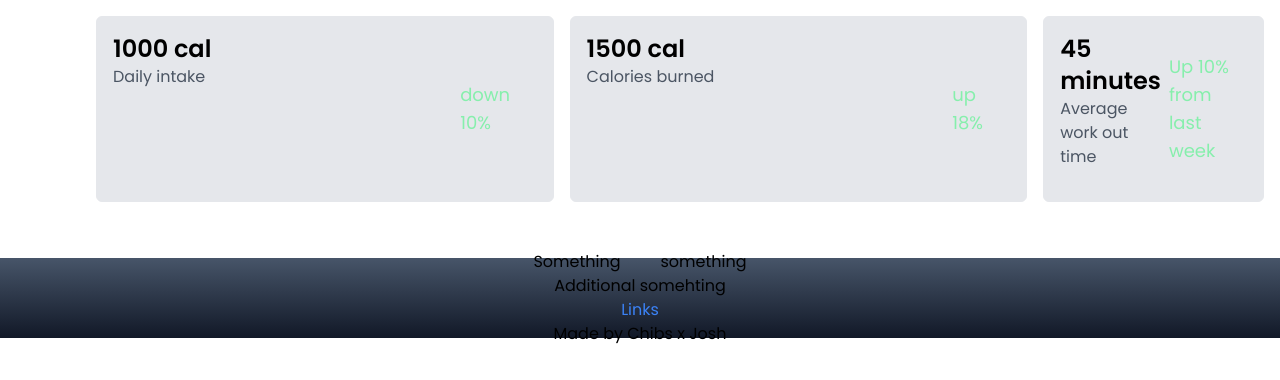
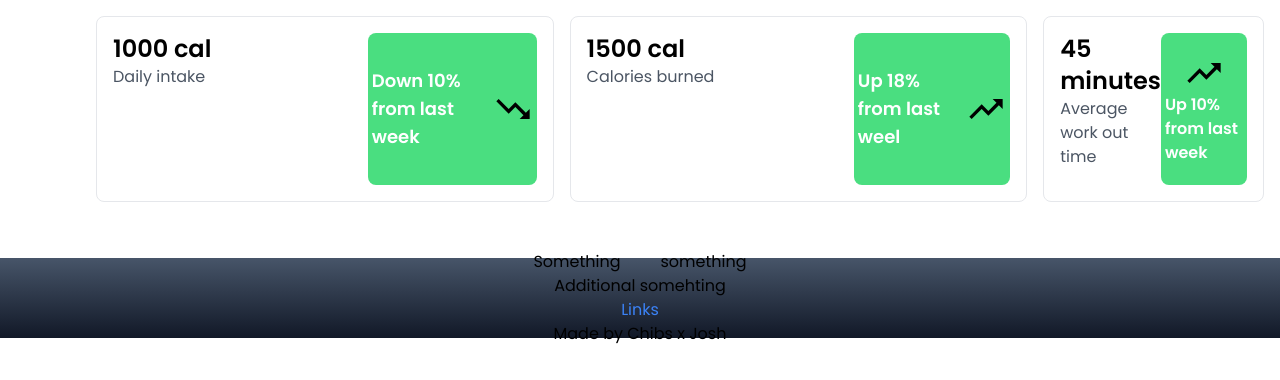
Before and after one commit to JoshuaIsikwe/ai-gym, a Next.js app: page /components/Topcards in a window 1280 px wide. Shown: the top 380 px of the page. Built offline with nearby package versions, Linux system fonts and the light colour scheme.

Commit message:
Dashboard

```diff
--- a/pages/Dashboard/index.jsx
+++ b/pages/Dashboard/index.jsx
@@ -6,13 +6,13 @@ import Charts from '../components/Charts'
 
 const index = () => {
   return (
-   <main className=''>
+   <main className='bg-gray-700 min-h-screen'>
     <p>Lorem ipsum dolor sit amet.</p>
     <Sidebar/>
     <Topcards/>
 
-    <div className='p-4 grid md:grid-cols-3 grid-cols-1 gap-4'>
-      <Charts/>
+    <div className='p-4 ml-20 grid md:grid-cols-3 grid-cols-1 gap-4 bg-'>
+
     </div>
    </main>
 
--- a/pages/components/Navbar.jsx
+++ b/pages/components/Navbar.jsx
@@ -12,7 +12,7 @@ const Navbar = props=> {
       <div className="flex sticky item-center justify-between z-50 top-0 w-full py-5">
           <div className="flex item-center justify-between mx-auto w-5/6">
             <div className="flex item-center justify-between w-full gap-16">
-              <Image src={logo} width={40} alt='logo' />
+              <div className='bg-white rounded-2xl'><Image src={logo} width={40} alt='logo' /></div>
 
               <div className="flex font-bold text-violet-500 item-center justify-between w-full">
                 <div className="item-center hidden justify-between gap-8 text-sm md:flex">
--- a/pages/components/Topcards.jsx
+++ b/pages/components/Topcards.jsx
@@ -1,33 +1,37 @@
 import React from 'react'
+import {MdTrendingDown, MdTrendingUp} from 'react-icons/md'
 
 const Topcards = () => {
   return (
     <div className='ml-20 grid lg:grid-cols-5 gap-4 p-4'>
-        <div className='lg:col-span-2 col-span-1 bg-gray-200 flex justify-between w-full border p-4 rounded-md'>
+        <div className='lg:col-span-2 col-span-1 bg-white flex justify-between w-full border p-4 rounded-lg'>
             <div className='flex flex-col w-full pb-4'>
                 <p className='text-2xl font-bold'>1000 cal</p>
                 <p className='text-gray-600'>Daily intake</p>
             </div>
-            <p className='bg-green-20 flex justify-center items-center p-2 rounded-lg'>
-                <span className='text-green-300 text-lg'> down 10%</span>
+            <p className='bg-green-400 flex justify-center items-center p-1 rounded-lg'>
+                <span className='text-white text-lg font-bold'> Down 10% from last week</span>
+                <span className=''><MdTrendingDown size={40}/></span>
             </p>
         </div>
-        <div className='lg:col-span-2 col-span-1 bg-gray-200 flex justify-between w-full border p-4 rounded-md'>
+        <div className='lg:col-span-2 col-span-1 bg-white flex justify-between w-full border p-4 rounded-lg'>
             <div className='flex flex-col w-full pb-4'>
                 <p className='text-2xl font-bold'>1500 cal</p>
                 <p className='text-gray-600'>Calories burned</p>
             </div>
-            <p className='bg-green-20 flex justify-center items-center p-2 rounded-lg'>
-                <span className='text-green-300 text-lg'>up 18%</span>
+            <p className='bg-green-400 flex justify-center items-center p-1 rounded-lg'>
+                <span className='text-white text-lg font-bold'>Up 18% from last weel</span>
+                <span className=''><MdTrendingUp size={40}/></span>
             </p>
         </div>
-        <div className='bg-gray-200 flex justify-between w-full border p-4 rounded-md'>
+        <div className='bg-white flex justify-between w-full border p-4 rounded-lg'>
             <div className='flex flex-col w-full pb-4'>
                 <p className='text-2xl font-bold'>45 minutes</p>
                 <p className='text-gray-600'>Average work out time</p>
             </div>
-            <p className='bg-green-20 flex justify-center items-center p-2 rounded-lg'>
-                <span className='text-green-300 text-lg'>Up 10% from last week</span>
+            <p className='bg-green-400 flex flex-col justify-center items-center p-1 rounded-lg'>
+                <span className=''><MdTrendingUp size={40}/></span>
+                <span className='text-white text-md font-bold'>Up 10% from last week</span>
             </p>
         </div>
     </div>
--- a/tailwind.config.js
+++ b/tailwind.config.js
@@ -10,6 +10,12 @@ module.exports = {
       backgroundImage: {
         'contact-bg': "url('/illustrations/safe-gym-return.jpg')",
       },
+      height:{
+        'h-v5': '50vh',
+        'h-v7': '70vh',
+        'h-v8': '80vh',
+        'h-v9': '90vh',
+      }
     },
   },
   plugins: [],
```
